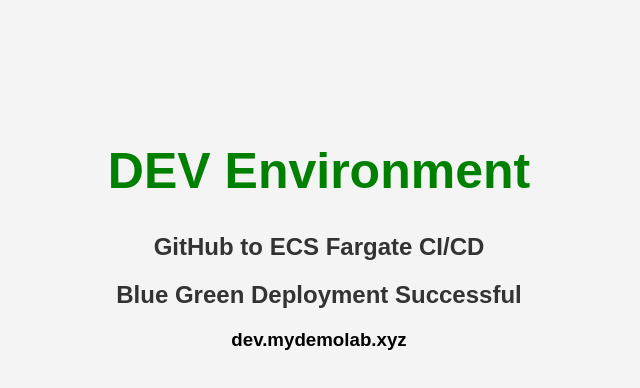
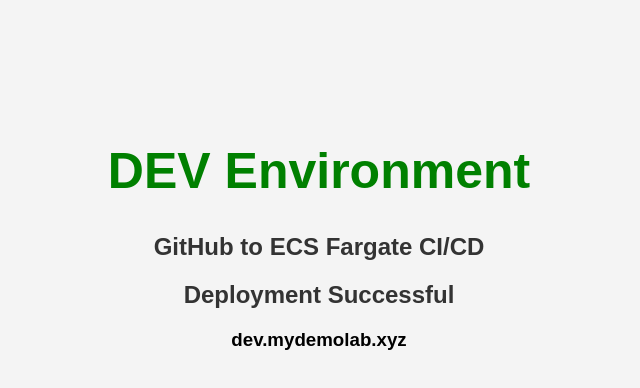
Before and after one commit to Sourav-Ghosh-17/ecs-bluegreen-demo, a plain HTML site: page index.html in a window 1280 px wide. Shown: the whole page, without its empty margins (321-961 px from the left). Drawn offline with Linux system fonts and the light colour scheme.

Commit message:
Update index.html

```diff
--- a/index.html
+++ b/index.html
@@ -29,7 +29,7 @@ color:#333;
 
 <h2>GitHub to ECS Fargate CI/CD</h2>
 
-<h2>Blue Green Deployment Successful</h2>
+<h2>Deployment Successful</h2>
 
 <h3>dev.mydemolab.xyz</h3>
 
```
